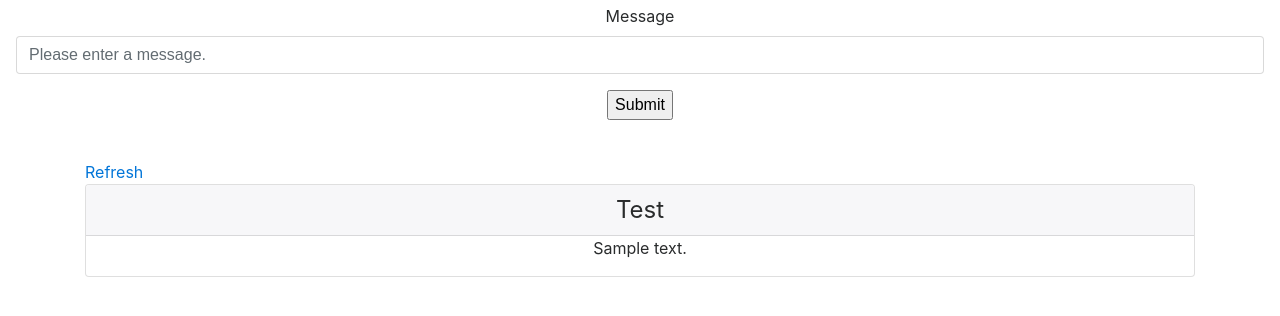
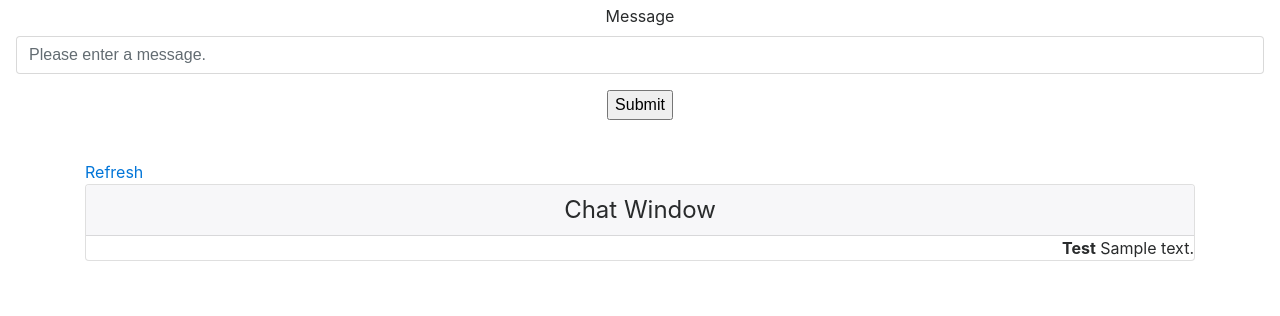
Before and after one commit to jdieber42/chatApp, a Flask app: template templates/chat.html in a window 1280 px wide. Shown: the part 194-510 px from the top of the page. Run offline with Flask 2, Linux system fonts and the light colour scheme; data comes from the database, SQL or seed files in the repository; tables that the repository leaves empty hold one stand-in row (values such as "Sample post"); the template is opened without the code that fills it: values that come from a table or form of the project are taken from there, most other values are stand-ins (such as "Sample title", 1, 10 or a date in 2020).

Commit message:
Update the respository before session 21.

```diff
--- a/templates/base.html
+++ b/templates/base.html
@@ -5,8 +5,6 @@
     <meta name="viewport" content="width=device-width, initial-scale=1, shrink-to-fit=no">
 
     <title>Simple Chat App</title>
-
-    <link rel="canonical" href="https://getbootstrap.com/docs/4.0/examples/sign-in/">
 
     <!-- Bootstrap core CSS -->
     <link href="https://getbootstrap.com/docs/4.0/dist/css/bootstrap.min.css" rel="stylesheet">
--- /dev/null
+++ b/templates/base_content.html
@@ -0,0 +1,22 @@
+{% extends "base.html" %}
+
+{% block style %}
+<link href="/static/css/chat.css" rel="stylesheet">
+{% endblock style %}
+
+{% block body %}
+<body>
+    <div class="d-flex flex-column flex-md-row align-items-center p-3 px-md-4 mb-3 bg-white border-bottom box-shadow">
+      <h5 class="my-0 mr-md-auto font-weight-normal">Simple Chat App</h5>
+
+        You are logged in as {{ username }}!
+      <nav class="my-2 my-md-0 mr-md-3">
+        <a class="p-2 text-dark" href="/logout">Logout</a>
+      </nav>
+    </div>
+
+    {% block content %}
+    {% endblock content %}
+
+</body>
+{% endblock body %}
--- a/templates/chat.html
+++ b/templates/chat.html
@@ -1,20 +1,6 @@
-{% extends "base.html" %}
+{% extends "base_content.html" %}
 
-{% block style %}
-<link href="/static/css/chat.css" rel="stylesheet">
-{% endblock style %}
-
-{% block body %}
-<body>
-    <div class="d-flex flex-column flex-md-row align-items-center p-3 px-md-4 mb-3 bg-white border-bottom box-shadow">
-      <h5 class="my-0 mr-md-auto font-weight-normal">Simple Chat App</h5>
-
-        You are logged in as {{ username }}!
-      <nav class="my-2 my-md-0 mr-md-3">
-        <a class="p-2 text-dark" href="/logout">Logout</a>
-      </nav>
-    </div>
-
+{% block content %}
     <div class="pricing-header px-3 py-3 pt-md-5 pb-md-4 mx-auto text-center">
       <h1 class="display-4">Welcome to our Chat App</h1>
       <p>
@@ -30,28 +16,30 @@
 
       </p>
     </div>
-
     <div class="container">
         <a href="/chat?username={{ username }}">Refresh</a>
 
-        {% for msg in messages %}
         <div class="card-deck mb-3 text-center">
             <div class="card mb-4 box-shadow">
               <div class="card-header">
-                <h4 class="my-0 font-weight-normal">{{ msg.user.username }}</h4>
+                <h4 class="my-0 font-weight-normal">Chat Window</h4>
               </div>
               <div class="card-body">
-                <p>
+        {% for msg in messages %}
+                {% if msg.user.username == username %}<div class="text-left">{% else %}<div class="text-right">{% endif %}
+                    <b>{{ msg.user.username }}</b>
                     {{ msg.message }}
                     {% if msg.user.username == username %}
-                      <a class="btn btn-outline-primary" href="/delete?id={{msg.id}}">Delete</a>
+                      <a class="btn btn-outline-primary btn-sm" href="/delete?id={{msg.id}}">Delete</a>
                     {% endif %}
-                </p>
+                </div>
+
+
+        {% endfor  %}
+
               </div>
             </div>
         </div>
-        {% endfor  %}
+
     </div>
-
-</body>
-{% endblock body %}
+{% endblock content %}
```
